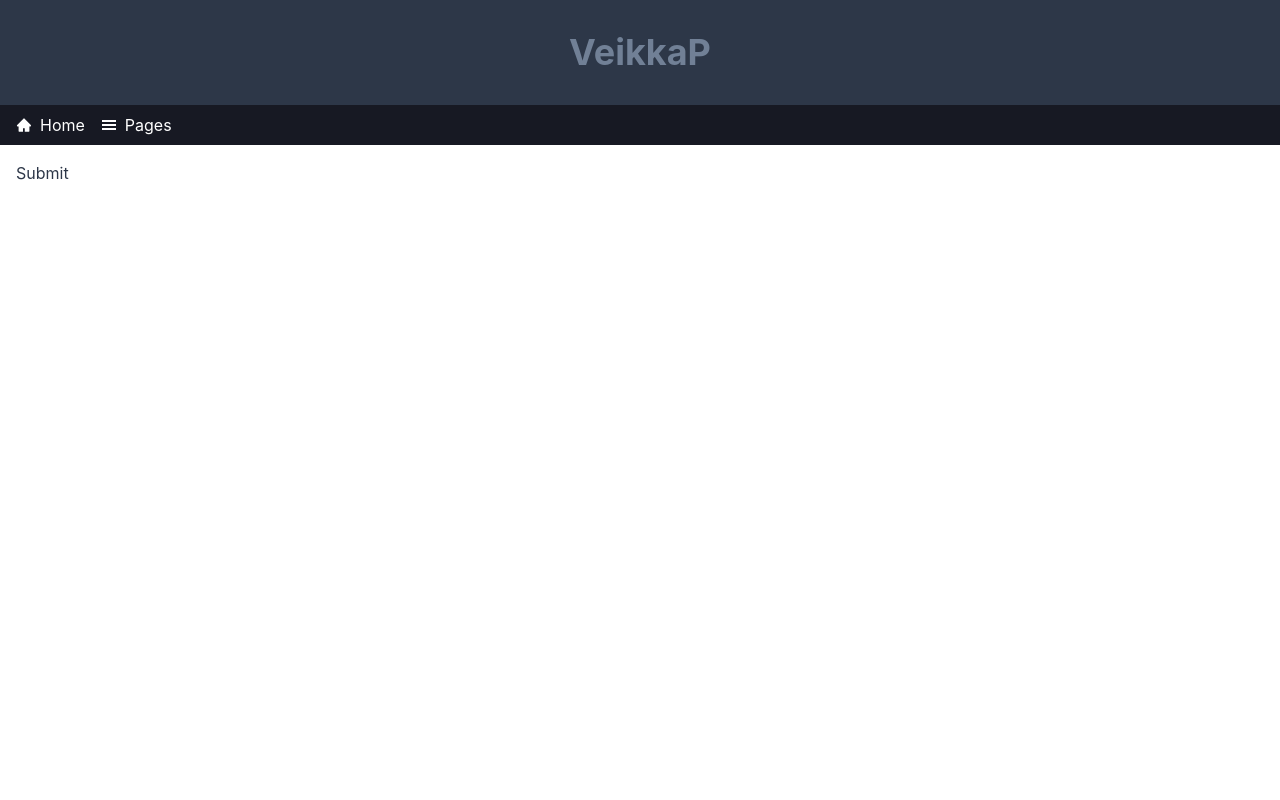
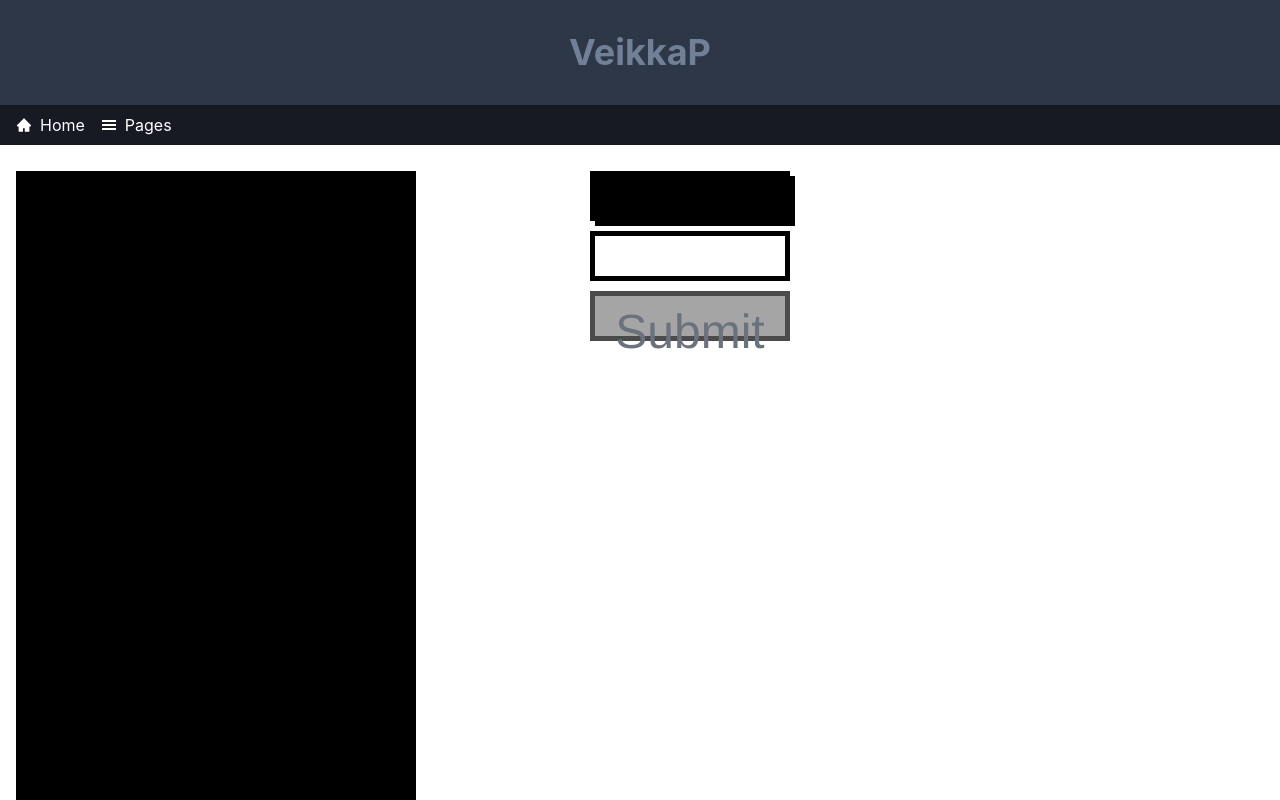
Before and after one commit to Iiigorriii/reactnettisivut, a Next.js app: page /mastermind in a window 1280 px wide. Shown: the top 800 px of the page. Built offline with nearby package versions, Linux system fonts and the light colour scheme.

Commit message:
Update index.js

```diff
--- a/pages/mastermind/index.js
+++ b/pages/mastermind/index.js
@@ -6,27 +6,27 @@ import styles from "../../styles/MasterMind.module.css";
 const MasterMind = () => {
   return (
     <Layout>
-      <div class="content">
-        <div class="fullBoard">
-          <div class="board"></div>
-          <div class="pegs"></div>
+      <div className={styles.content}>
+        <div className={styles.fullBoard}>
+          <div className={styles.board}></div>
+          <div className={styles.begs}></div>
         </div>
-        <div class="other">
-          <div class="code">
-            <div class="secretColor" id="secretColor1"></div>
-            <div class="secretColor" id="secretColor2"></div>
-            <div class="secretColor" id="secretColor3"></div>
-            <div class="secretColor" id="secretColor4"></div>
+        <div className={styles.other}>
+          <div className={styles.code}>
+            <div className={styles.secretColor} id="secretColor1"></div>
+            <div className={styles.secretColor} id="secretColor2"></div>
+            <div className={styles.secretColor} id="secretColor3"></div>
+            <div className={styles.secretColor} id="secretColor4"></div>
           </div>
-          <div class="colorBoard">
-            <div class="color" id="blue"></div>
-            <div class="color" id="green"></div>
-            <div class="color" id="red"></div>
-            <div class="color" id="yellow"></div>
-            <div class="color" id="orange"></div>
+          <div className="colorBoard">
+            <div className={styles.color} id="blue"></div>
+            <div className={styles.color} id="green"></div>
+            <div className={styles.color} id="red"></div>
+            <div className={styles.color} id="yellow"></div>
+            <div className={styles.color} id="orange"></div>
           </div>
-          <div class="currentColor"></div>
-          <div class="submit">Submit</div>
+          <div className={styles.currentColor}></div>
+          <div className={styles.submit}>Submit</div>
         </div>
       </div>
     </Layout>
```
